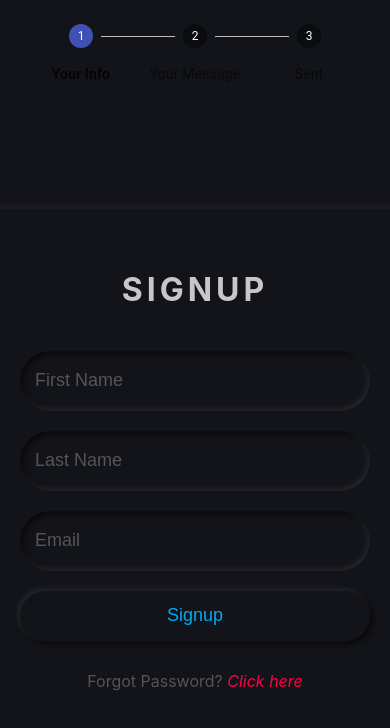
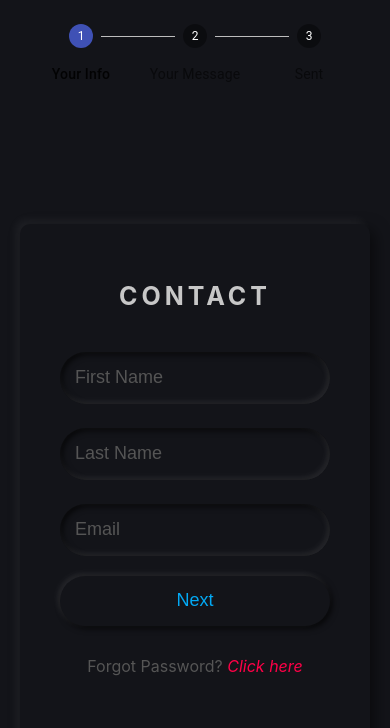
Before and after one commit to SyedMuhammedBilal/Project-10-Build-a-Signup-Form-and-Multi-Step-Form-with-Formik-And-Yup-using-TypeScript, a React (Create React App) app: page / in a window 390 px wide. Shown: the top 728 px of the page. Built offline with nearby package versions, Linux system fonts and the light colour scheme.

Commit message:
Add files via upload

```diff
--- a/src/Components/Signup/Signup.css
+++ b/src/Components/Signup/Signup.css
@@ -17,6 +17,95 @@
     text-align: center;
     box-shadow: -5px -5px 10px rgba(255, 255, 255, 0.05),
                 5px 5px 15px rgba(0, 0, 0, 0.5);
+}
+
+@media (max-width: 437px) {
+    .Form {
+        width: 320px;
+    }
+    .Form h1 {
+        font-size: 27px;
+        letter-spacing: 1px;
+    }
+}
+
+@media (max-width: 414px) {
+    .Form {
+        width: 270px !important;
+    }
+    .Form h1 {
+        font-size: 25px !important;
+        letter-spacing: 1px;
+    }
+    .Form .inputBox {
+        height: 42px !important;
+        margin-top: 24px !important;
+    }
+}
+
+@media (max-width: 375px) {
+    .Form {
+        width: 248px !important;
+    }
+    .Form h1 {
+        font-size: 24px !important;
+        letter-spacing: 1px;
+    }
+    .Form .inputBox {
+        height: 40px !important;
+    }
+}
+
+@media (max-width: 360px) {
+    .Form {
+        width: 255px;
+    }
+    .Form h1 {
+        font-size: 21px;
+        letter-spacing: 0.5px;
+    }
+    .Form .inputBox {
+        height: 43px;
+        margin-top: 27px;
+        font-size: 16px;
+    }
+    .Form .sign-btn {
+        height: 43px;
+        margin-top: 28px;
+        font-size: 17px;
+    }
+}
+
+@media (max-width: 768px) {
+    .Form {
+        width: 335px;
+    }
+    .Form h1 {
+        font-size: 28px;
+    }
+    .Form .inputBox {
+        height: 52px;
+    }
+    .Form .sign-btn {
+        height: 52px;
+    }
+}
+
+@media (max-width: 768px) {
+    .Form {
+        width: 435px;
+    }
+    .Form h1 {
+        font-size: 38px;
+    }
+    .Form .inputBox {
+        height: 62px;
+        font-size: 21px;
+    }
+    .Form .sign-btn {
+        height: 62px;
+        font-size-adjust: 23px;
+    }
 }
 
 .Form h1 {
--- a/src/Components/Signup/Signup.tsx
+++ b/src/Components/Signup/Signup.tsx
@@ -51,7 +51,7 @@ const Signup:React.FC<Props> = ({ savedValues, handleNext }) => {
       >
         {({ errors, touched }) => (
           <Form autoComplete='off' className='Form'>
-            <h1>Signup</h1>
+            <h1>Contact</h1>
             <Field
               name="firstName"
               className='inputBox'
@@ -81,7 +81,7 @@ const Signup:React.FC<Props> = ({ savedValues, handleNext }) => {
             {
               errors.email && touched.email ? <div style={{ color: '#ff0047' }}>{errors.email}</div> : null
             }
-            <button type="submit" className='sign-btn'>Signup</button>
+            <button type="submit" className='sign-btn'>Next</button>
             <p className='forget'>Forgot Password? <i>Click here</i></p>
           </Form>
         )}
```
